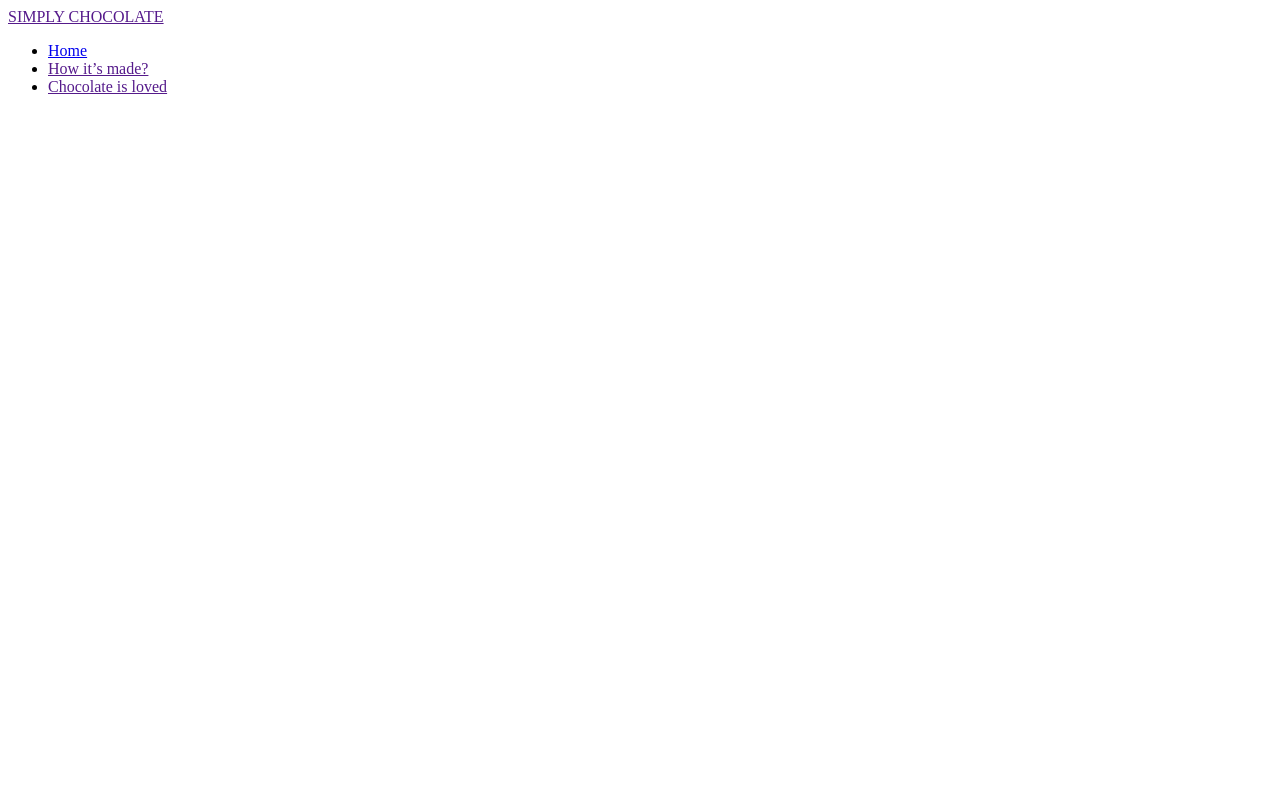
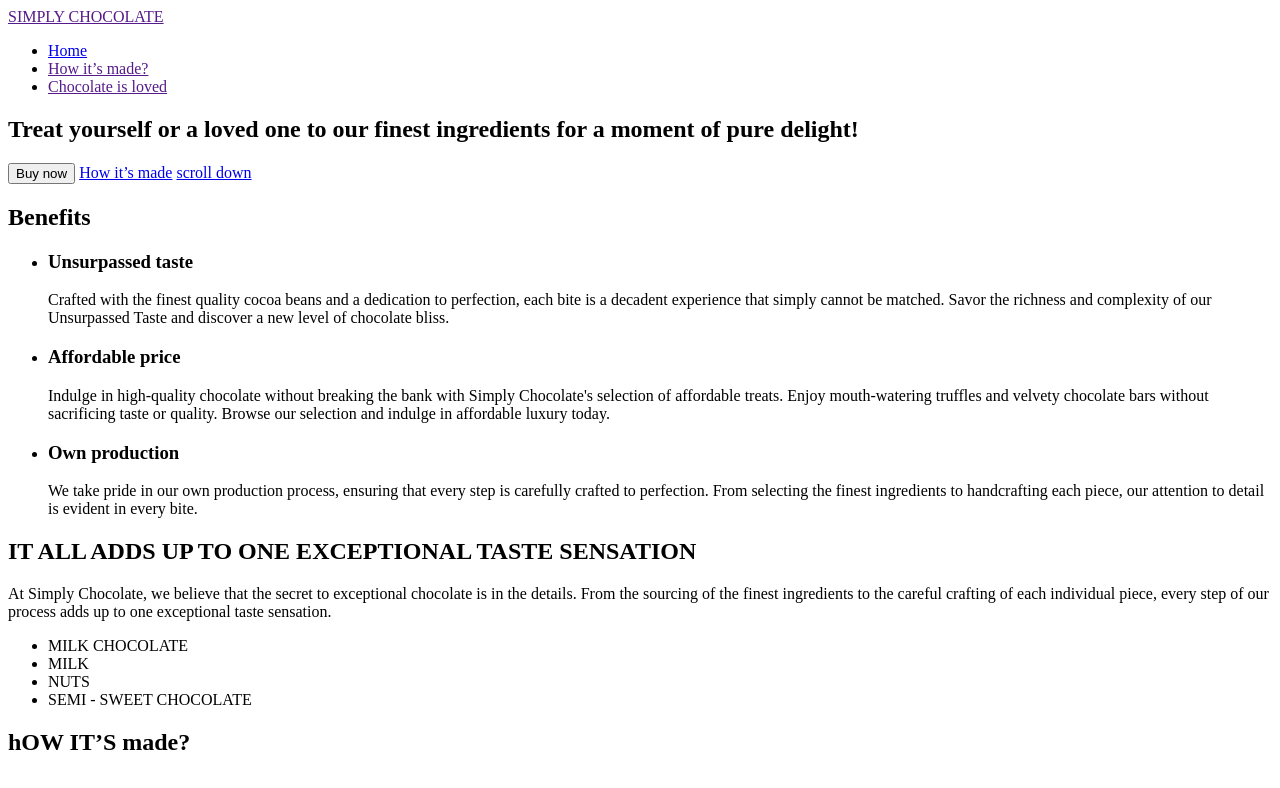
Before and after one commit to Viktoriia-Kudina/chocolate-1, a plain HTML site: page index.html in a window 1280 px wide. Drawn offline with Linux system fonts and the light colour scheme.

Commit message:
index.html

```diff
--- a/index.html
+++ b/index.html
@@ -16,5 +16,74 @@
         </ul>
       </nav>
     </header>
+    <main>
+      <!-- #region hero -->
+      <section>
+        <h1>
+          Treat yourself or a loved one to our finest ingredients for a moment
+          of pure delight!
+        </h1>
+        <button type="button">Buy now</button>
+        <a href="#">How it’s made</a>
+        <a href="#">scroll down</a>
+      </section>
+      <!-- #endregion hero -->
+      <!-- #region benefits -->
+      <section>
+        <h2>Benefits</h2>
+        <ul>
+          <li>
+            <h3>Unsurpassed taste</h3>
+            <p>
+              Crafted with the finest quality cocoa beans and a dedication to
+              perfection, each bite is a decadent experience that simply cannot
+              be matched. Savor the richness and complexity of our Unsurpassed
+              Taste and discover a new level of chocolate bliss.
+            </p>
+          </li>
+          <li>
+            <h3>Affordable price</h3>
+            <p>
+              Indulge in high-quality chocolate without breaking the bank with
+              Simply Chocolate's selection of affordable treats. Enjoy
+              mouth-watering truffles and velvety chocolate bars without
+              sacrificing taste or quality. Browse our selection and indulge in
+              affordable luxury today.
+            </p>
+          </li>
+          <li>
+            <h3>Own production</h3>
+            <p>
+              We take pride in our own production process, ensuring that every
+              step is carefully crafted to perfection. From selecting the finest
+              ingredients to handcrafting each piece, our attention to detail is
+              evident in every bite.
+            </p>
+          </li>
+        </ul>
+      </section>
+      <!-- #endregion benefits -->
+      <!-- #region ingredients -->
+      <section>
+        <h2>IT ALL ADDS UP TO ONE EXCEPTIONAL TASTE SENSATION</h2>
+        <p>
+          At Simply Chocolate, we believe that the secret to exceptional
+          chocolate is in the details. From the sourcing of the finest
+          ingredients to the careful crafting of each individual piece, every
+          step of our process adds up to one exceptional taste sensation.
+        </p>
+        <ul>
+          <li>MILK CHOCOLATE</li>
+          <li>MILK</li>
+          <li>NUTS</li>
+          <li>SEMI - SWEET CHOCOLATE</li>
+        </ul>
+      </section>
+      <!-- #endregion ingredients -->
+      <section>
+        <h2>hOW IT’S made?</h2>
+      </section>
+    </main>
+    <footer></footer>
   </body>
 </html>
```
